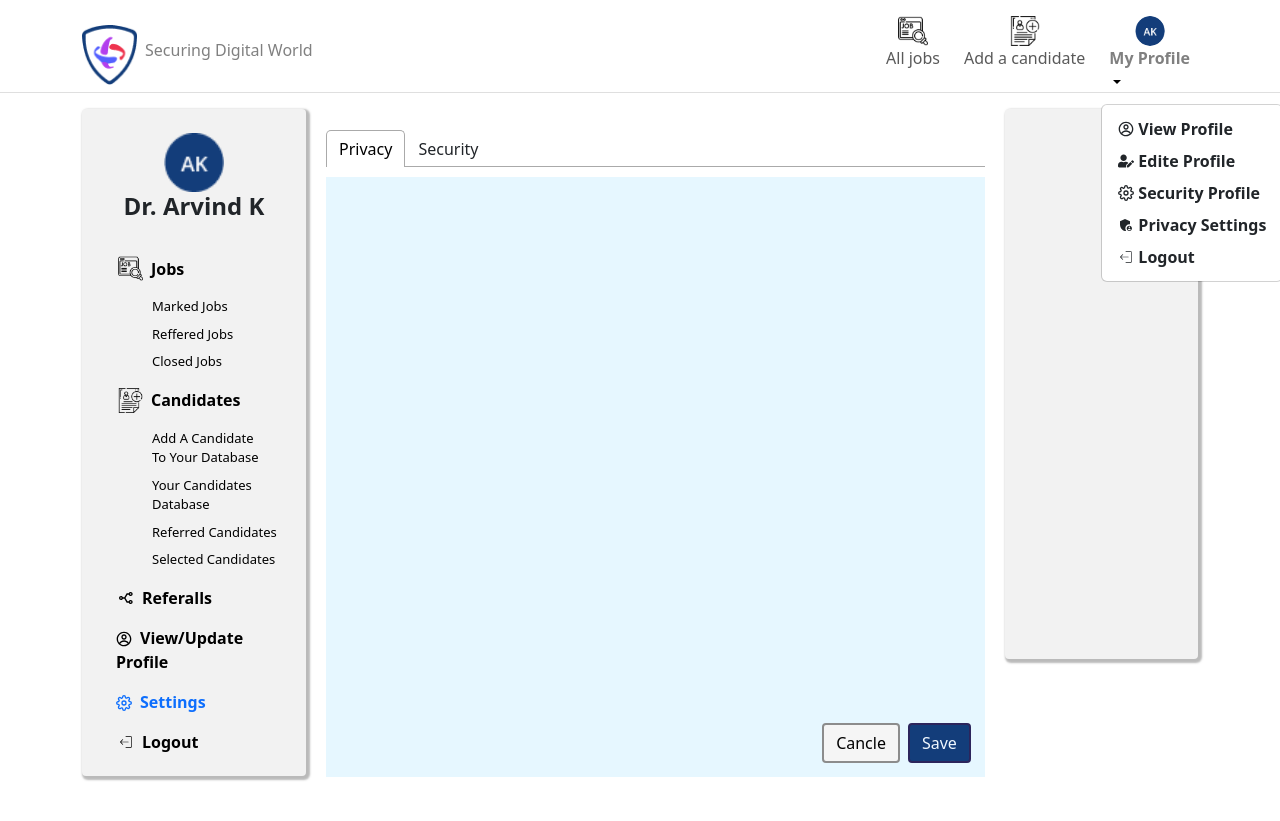
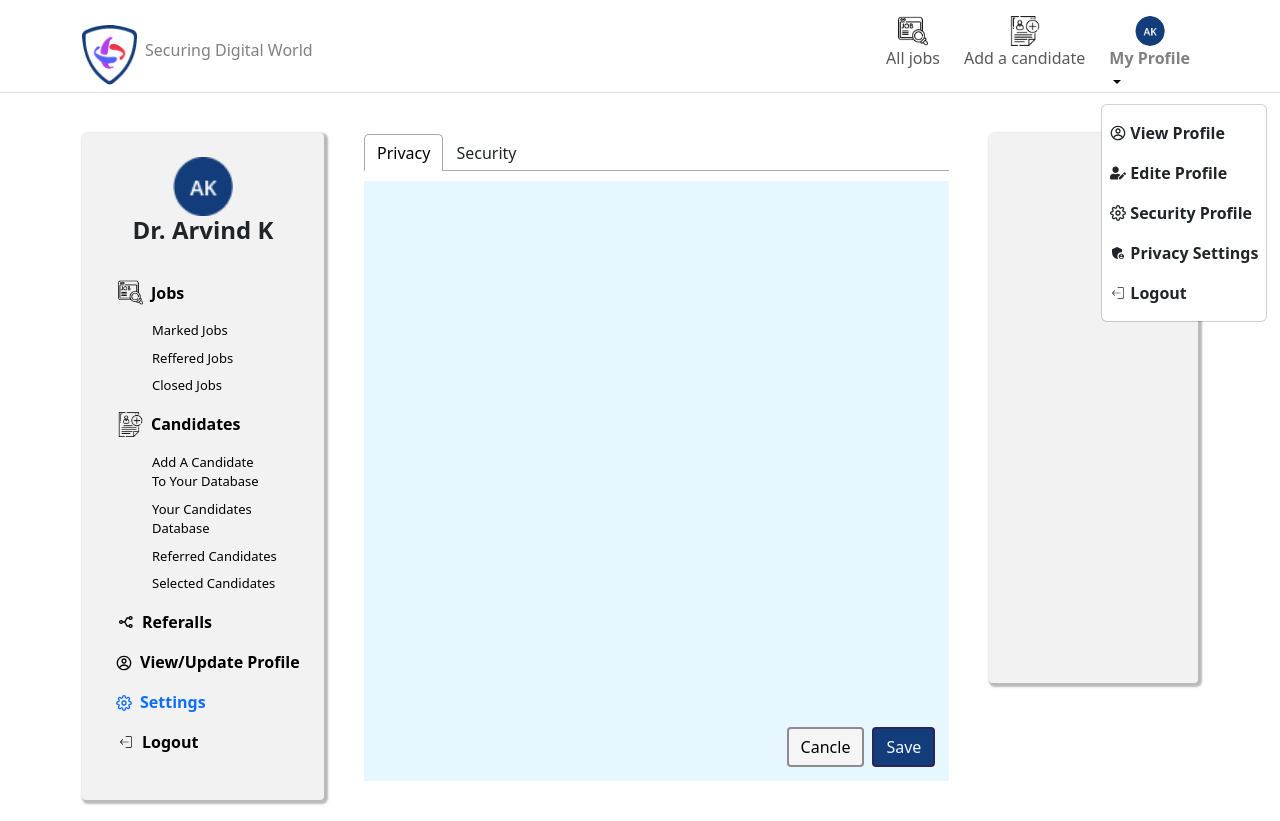
Before and after one commit to yeasinbhuiyan/Securing-Digital-World, a React (Vite) app: page /settings in a window 1280 px wide. Both pictures are taken after a click on the button "My Profile". Before the commit the page ends 800 px from the top, so only its background shows below. Built offline with nearby package versions, Linux system fonts and the light colour scheme.

Commit message:
layout modified

```diff
--- a/src/Components/Settings/Settings.jsx
+++ b/src/Components/Settings/Settings.jsx
@@ -5,7 +5,7 @@ import Security from './Security/Security';
 
 const Settings = () => {
     return (
-        <div style={{ width: '80%', padding: '20px' }}>
+        <div style={{width: '70%' , padding: '40px' , paddingTop: 0}}>
             <Tabs>
                 <TabList>
                     <Tab>Privacy</Tab>
--- a/src/Components/UpdateProfile/UpdateProfile.jsx
+++ b/src/Components/UpdateProfile/UpdateProfile.jsx
@@ -7,7 +7,7 @@ import ContactDetails from './ContactDetails/ContactDetails';
 
 const UpdateProfile = () => {
     return (
-        <div style={{width: '80%' , padding: '20px'}}>
+        <div style={{width: '70%' , padding: '40px', paddingTop: 0}}>
             <Tabs>
                 <TabList>
                     <Tab>General Details</Tab>
--- a/src/Main/Main.jsx
+++ b/src/Main/Main.jsx
@@ -6,10 +6,10 @@ import { Outlet } from "react-router-dom";
 
 const Main = () => {
     return (
-        <div>
+        <div >
             <NavigationVar></NavigationVar>
 
-            <Container className="d-flex justify-content-between">
+            <Container style={{marginTop: '40px'}} className="d-flex justify-content-between">
 
 
                 <LeftSideBar></LeftSideBar>
--- a/src/Shared/NavigationVar.jsx
+++ b/src/Shared/NavigationVar.jsx
@@ -53,27 +53,27 @@ const NavigationVar = () => {
                                 </div>}
 
                                 id="basic-nav-dropdown">
-                                <NavDropdown.Item className='d-flex align-items-center gap-1 fw-bold' href="#action/3.1">
+                                <NavDropdown.Item className='d-flex align-items-center p-2 gap-1 fw-semibold' href="#action/3.1">
                                     <CgProfile></CgProfile>
                                     View Profile
                                 </NavDropdown.Item>
 
-                                <NavDropdown.Item  className='d-flex align-items-center gap-1 fw-bold' href="#action/3.2">
+                                <NavDropdown.Item  className='d-flex align-items-center p-2 gap-1 fw-semibold' href="#action/3.2">
                                     <FaUserEdit></FaUserEdit>
                                     Edite Profile
                                 </NavDropdown.Item>
 
-                                <NavDropdown.Item className='d-flex align-items-center gap-1 fw-bold' href="#action/3.3">
+                                <NavDropdown.Item className='d-flex align-items-center p-2 gap-1 fw-semibold' href="#action/3.3">
                                     <FiSettings></FiSettings>
                                     Security Profile
                                 </NavDropdown.Item>
                                 {/* <NavDropdown.Divider /> */}
 
-                                <NavDropdown.Item  className='d-flex align-items-center gap-1 fw-bold' href="#action/3.4">
+                                <NavDropdown.Item  className='d-flex align-items-center p-2 gap-1 fw-semibold' href="#action/3.4">
                                     <MdAdminPanelSettings></MdAdminPanelSettings>
                                     Privacy Settings
                                 </NavDropdown.Item>
-                                <NavDropdown.Item className='d-flex align-items-center gap-1 fw-bold' href="#action/3.5">
+                                <NavDropdown.Item className='d-flex align-items-center p-2 gap-1 fw-semibold' href="#action/3.5">
                                     <CiLogout></CiLogout>
                                     Logout
                                 </NavDropdown.Item>
```
